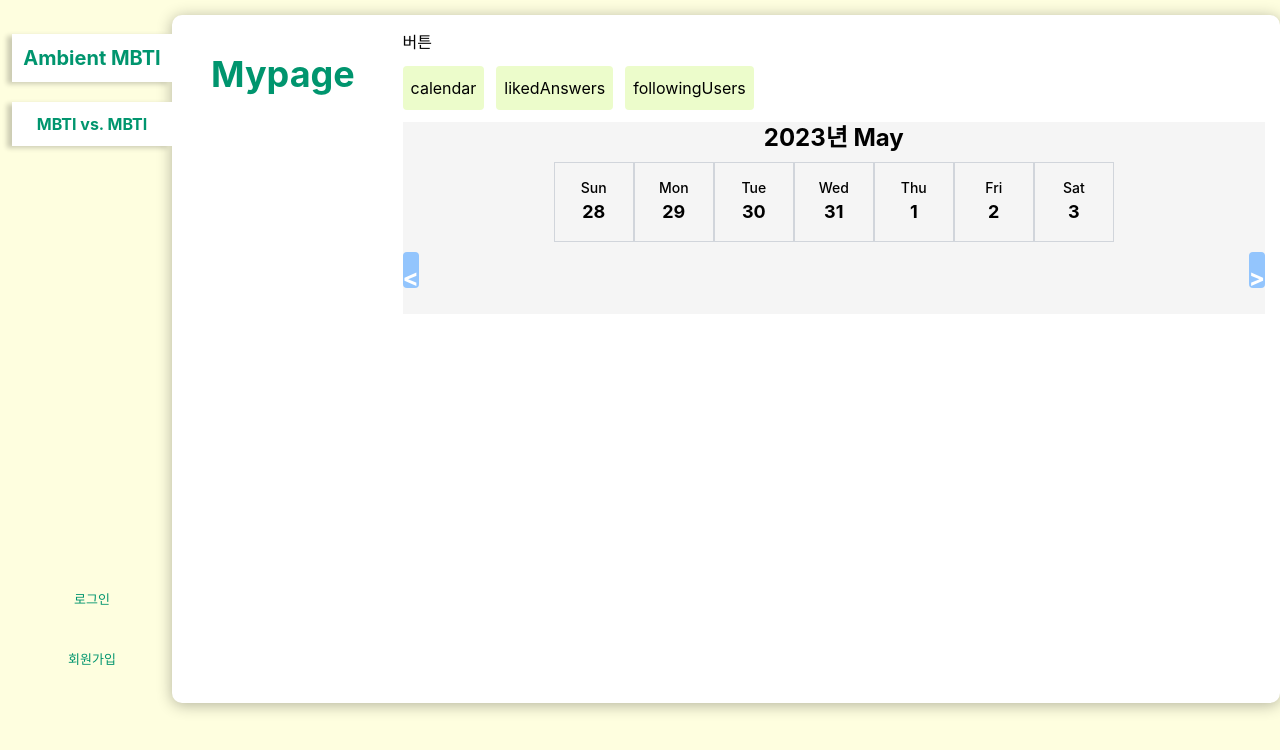
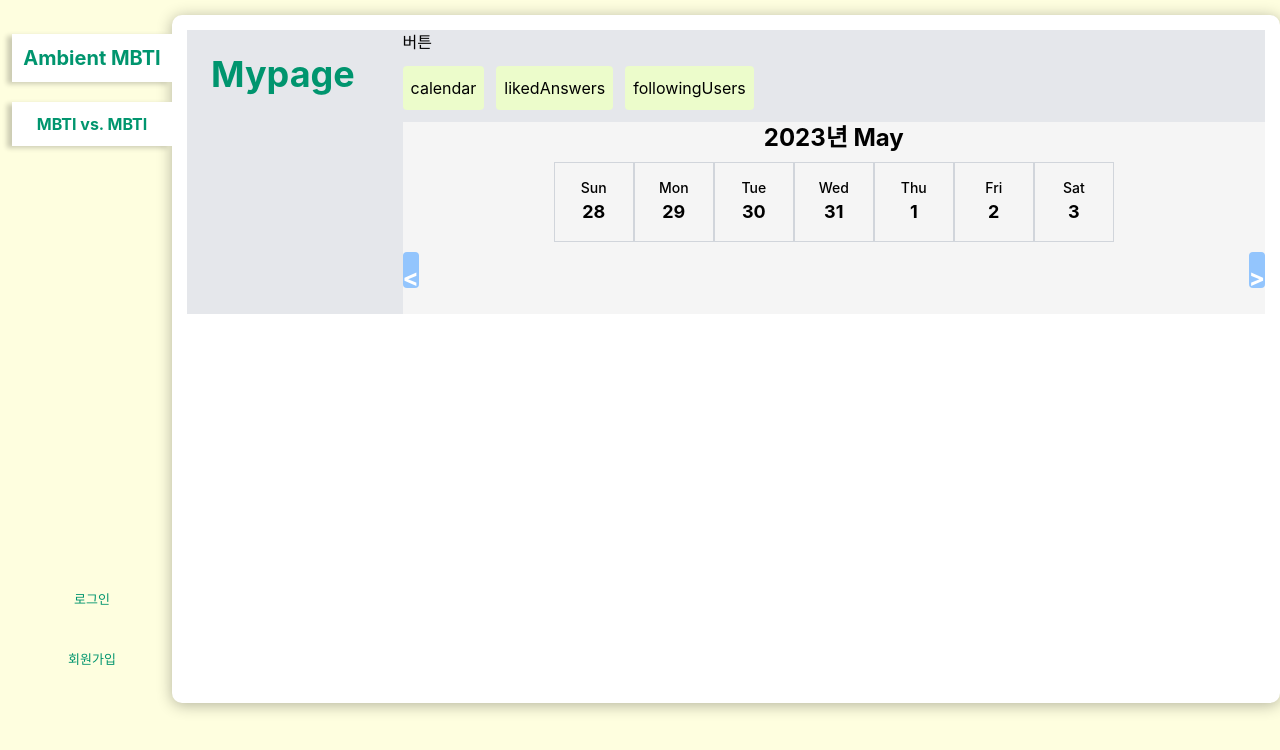
Before and after one commit to hiddenjoy/ambient_mbti, a Next.js app: page /my-page in a window 1280 px wide. Shown: the top 750 px of the page. Built offline with nearby package versions, Linux system fonts and the light colour scheme; no server answers; a web font is replaced by a local one.

Commit message:
Merge branch 'daye' of https://github.com/hiddenjoy/ambient_mbti into daye

```diff
--- a/src/pages/my-page.js
+++ b/src/pages/my-page.js
@@ -16,6 +16,7 @@ const Mypage = () => {
   const [questionAnswers, setQuestionAnswers] = useState([]);
   const [popupDate, setPopupDate] = useState(null);
   const [viewTag, setViewTag] = useState("calendar");
+  const [bgColor, setBgColor] = useState("#E5E7EB"); // 기본 배경색 설정
 
   useEffect(() => {
     async function fetchUser() {
@@ -26,6 +27,13 @@ const Mypage = () => {
         if (userDoc.exists()) {
           setUser(userDoc.data());
           setQuestionAnswers(userDoc.data().questionAnswers);
+
+          const userMbti = userDoc.data().mbti; // 세션 유저의 mbti 가져오기
+          const mbtiColor = mbtiColors[userMbti]; // mbtiColors에서 해당 mbti의 색상 가져오기
+
+          if (mbtiColor) {
+            setBgColor(mbtiColor);
+          }
         }
       }
     }
@@ -50,8 +58,9 @@ const Mypage = () => {
 
   return (
     <Layout>
-      <div className="mypage-container" style={{ backgroundColor }}>
-        <div className="flex flex-row h-full">
+      <div
+      className="flex flex-row h-full"
+      style={{ backgroundColor: bgColor }}>
         <div className="h-full basis-1/5 p-3 flex flex-col items-start sticky top-0">
           <h1 className="text-4xl font-bold text-primary p-3">
             Mypage
@@ -78,7 +87,6 @@ const Mypage = () => {
           </div>
         </div>
       </div>
-      </div>
     </Layout>
   );
 };
```
